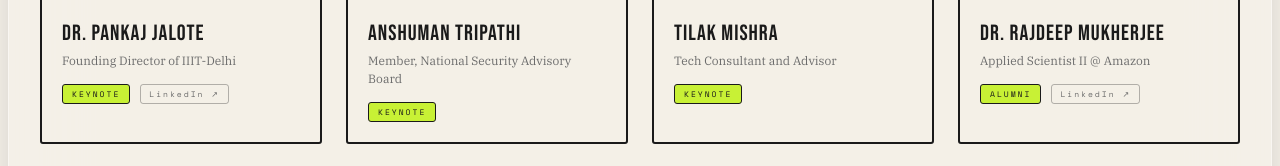
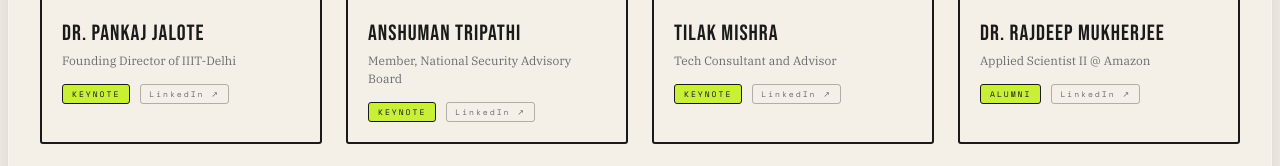
Before and after one commit to mukulyadav525/Induction-26, a Next.js app: page / in a window 1280 px wide. Shown: the part 4520-4686 px from the top of the page. Built offline with nearby package versions, Linux system fonts and the light colour scheme.

Commit message:
Added speakers linkedin

```diff
--- a/src/components/TalksSection.tsx
+++ b/src/components/TalksSection.tsx
@@ -11,14 +11,14 @@
     role: "Member, National Security Advisory Board",
     photo: "photos/speakers/speaker-4.webp",
     badge: "KEYNOTE",
-    linkedin: null,
+    linkedin: "https://www.linkedin.com/in/anshuman-tripathi-5594bb65/",
   },
   {
     name: "Tilak Mishra",
     role: "Tech Consultant and Advisor",
     photo: "photos/speakers/speaker-5.webp",
     badge: "KEYNOTE",
-    linkedin: null,
+    linkedin: "https://www.linkedin.com/in/mishratilak/",
   },
   {
     name: "Dr. Rajdeep Mukherjee",
```
